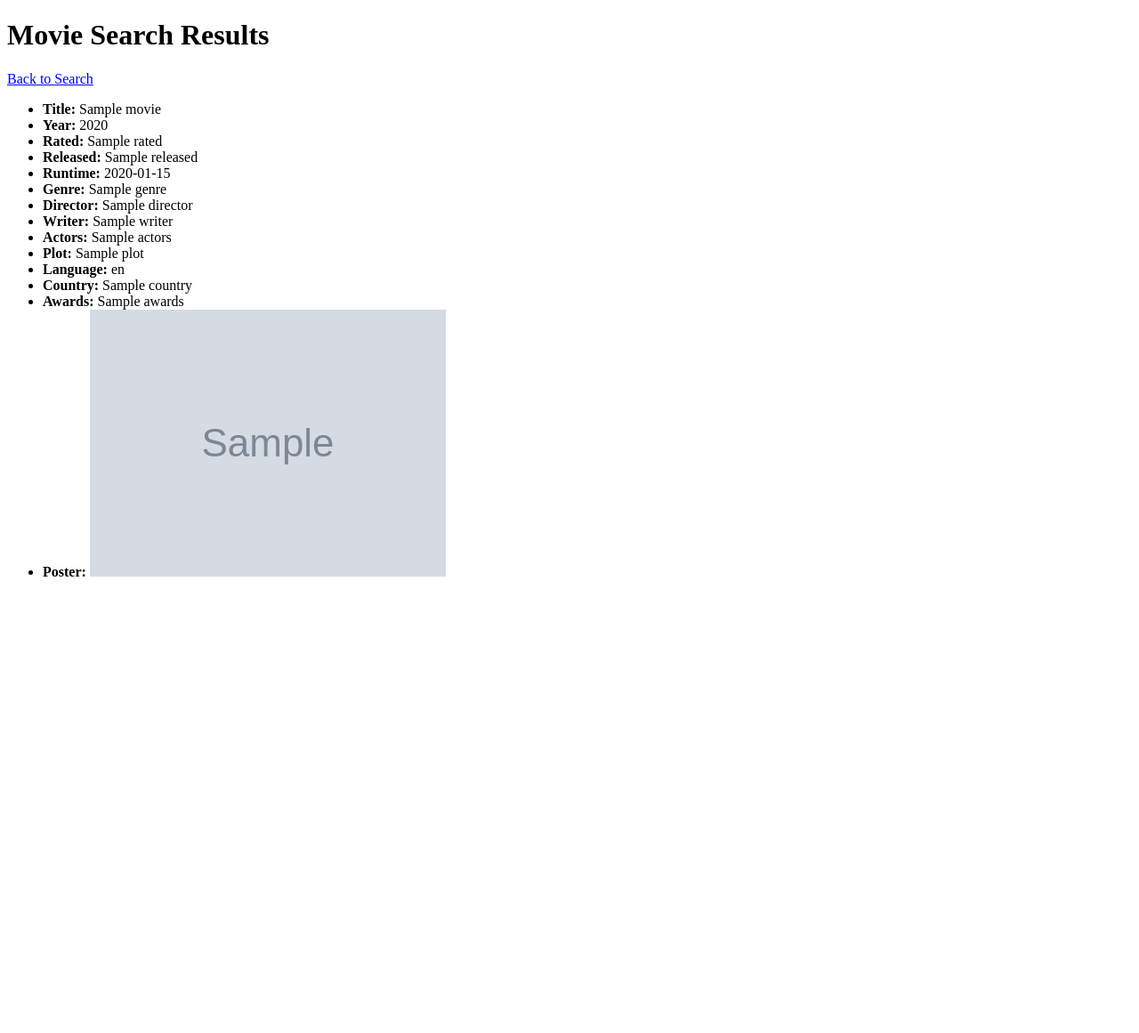
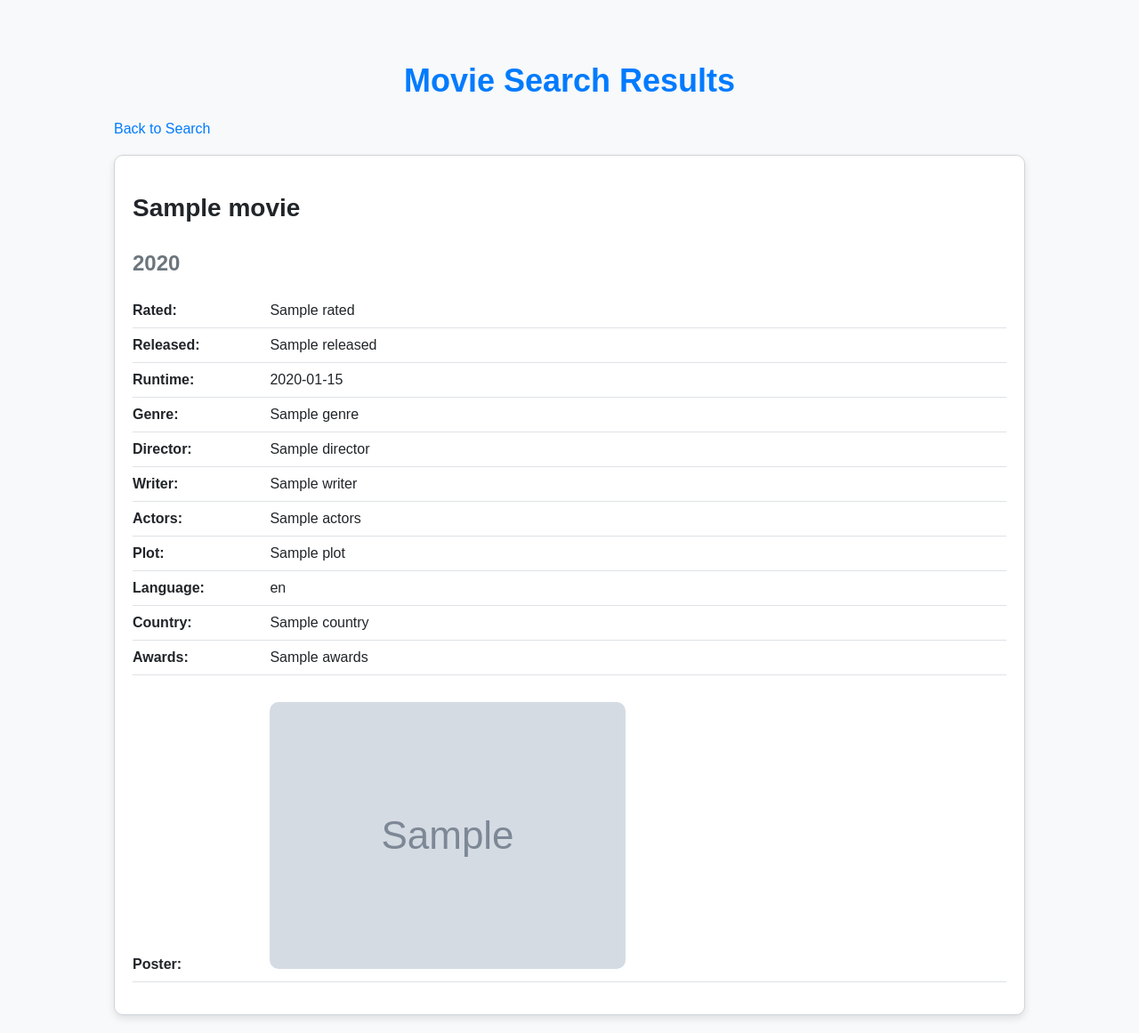
Before and after one commit to ShivanshuKaushal/Project4806, a PHP site: template views/movie.php in a window 1280 px wide. Shown: the whole page at 89% size. Before the commit the page ends 648 px from the top, so only its background shows below. Run offline with PHP 8.4, Linux system fonts and the light colour scheme; the template is opened without the code that fills it: most values are stand-ins (such as "Sample title", 1, 10 or a date in 2020); grey boxes marked "Sample" are stand-in pictures.

Commit message:
Called OMDB API and displays the data and also added css for styling

```diff
--- /dev/null
+++ b/styles.css
@@ -0,0 +1,113 @@
+/* styles.css */
+
+body {
+    font-family: Arial, sans-serif;
+    background-color: #f8f9fa;
+    color: #212529;
+    margin: 0;
+    padding: 0;
+}
+
+.container {
+    width: 80%;
+    margin: 0 auto;
+    padding: 20px;
+}
+
+h1 {
+    text-align: center;
+    margin-top: 50px;
+    font-size: 36px;
+    color: #007bff;
+}
+
+form {
+    display: flex;
+    justify-content: center;
+    margin-top: 20px;
+}
+
+input[type="text"] {
+    width: 60%;
+    padding: 10px;
+    font-size: 18px;
+    border: 1px solid #ced4da;
+    border-radius: 5px 0 0 5px;
+    outline: none;
+}
+
+button {
+    padding: 10px 20px;
+    font-size: 18px;
+    border: 1px solid #007bff;
+    border-radius: 0 5px 5px 0;
+    background-color: #007bff;
+    color: #fff;
+    cursor: pointer;
+    transition: background-color 0.3s, border-color 0.3s;
+}
+
+button:hover {
+    background-color: #0056b3;
+    border-color: #0056b3;
+}
+
+.card {
+    background-color: #fff;
+    border: 1px solid #ced4da;
+    border-radius: 10px;
+    padding: 20px;
+    margin-top: 20px;
+    box-shadow: 0 4px 8px rgba(0, 0, 0, 0.1);
+}
+
+.card h2 {
+    font-size: 28px;
+    margin-bottom: 10px;
+}
+
+.card h4 {
+    font-size: 24px;
+    margin-bottom: 20px;
+    color: #6c757d;
+}
+
+.card ul {
+    list-style: none;
+    padding: 0;
+}
+
+.card ul li {
+    padding: 10px 0;
+    border-bottom: 1px solid #dee2e6;
+}
+
+.card ul li strong {
+    display: inline-block;
+    width: 150px;
+}
+
+.card img {
+    max-width: 100%;
+    border-radius: 10px;
+    margin-top: 20px;
+}
+
+.alert {
+    text-align: center;
+    padding: 20px;
+    background-color: #fff3cd;
+    border: 1px solid #ffeeba;
+    border-radius: 10px;
+    color: #856404;
+}
+
+a {
+    color: #007bff;
+    text-decoration: none;
+    transition: color 0.3s;
+}
+
+a:hover {
+    color: #0056b3;
+}
--- a/views/movie.php
+++ b/views/movie.php
@@ -1,15 +1,20 @@
 <!DOCTYPE html>
-<html>
+<html lang="en">
 <head>
+    <meta charset="UTF-8">
+    <meta name="viewport" content="width=device-width, initial-scale=1.0">
     <title>Movie Search Results</title>
+    <link rel="stylesheet" href="styles.css">
 </head>
 <body>
+    <div class="container">
         <h1>Movie Search Results</h1>
         <a href="index.php">Back to Search</a>
         <?php if ($movie && isset($movie['Title'])): ?>
+            <div class="card">
+                <h2><?php echo $movie['Title']; ?></h2>
+                <h4><?php echo $movie['Year']; ?></h4>
                 <ul>
-            <li><strong>Title:</strong> <?php echo $movie['Title']; ?></li>
-            <li><strong>Year:</strong> <?php echo $movie['Year']; ?></li>
                     <li><strong>Rated:</strong> <?php echo $movie['Rated']; ?></li>
                     <li><strong>Released:</strong> <?php echo $movie['Released']; ?></li>
                     <li><strong>Runtime:</strong> <?php echo $movie['Runtime']; ?></li>
@@ -23,8 +28,10 @@
                     <li><strong>Awards:</strong> <?php echo $movie['Awards']; ?></li>
                     <li><strong>Poster:</strong> <img src="<?php echo $movie['Poster']; ?>" alt="Poster"></li>
                 </ul>
+            </div>
         <?php else: ?>
-        <p>No movie found.</p>
+            <div class="alert">No movie found.</div>
         <?php endif; ?>
+    </div>
 </body>
 </html>
```
Also changed, not shown: views/search.php (+11 -6 lines). Lines whose indentation alone changed are shown as unchanged.
